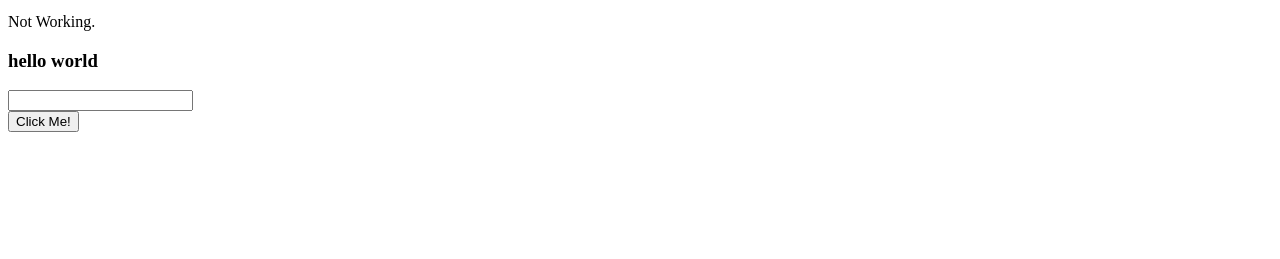
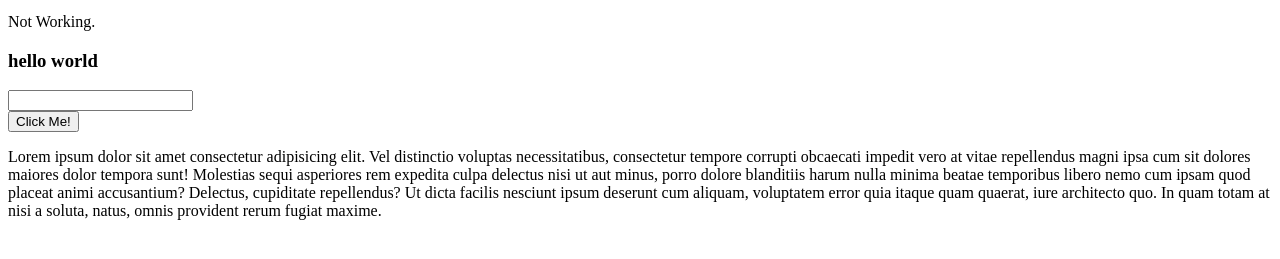
Before and after one commit to iamsabuz02/my-website, a plain HTML site: page index.html in a window 1280 px wide. Shown: the part 101-360 px from the top of the page. Drawn offline with Linux system fonts and the light colour scheme.

Commit message:
letest Update

```diff
--- a/index.html
+++ b/index.html
@@ -16,6 +16,10 @@
     <input type="text">
     <br>
     <button>Click Me!</button>
+    <br>
+    <p>Lorem ipsum dolor sit amet consectetur adipisicing elit. Vel distinctio voluptas necessitatibus, consectetur tempore corrupti obcaecati impedit vero at vitae repellendus magni ipsa cum sit dolores maiores dolor tempora sunt!
+    Molestias sequi asperiores rem expedita culpa delectus nisi ut aut minus, porro dolore blanditiis harum nulla minima beatae temporibus libero nemo cum ipsam quod placeat animi accusantium? Delectus, cupiditate repellendus?
+    Ut dicta facilis nesciunt ipsum deserunt cum aliquam, voluptatem error quia itaque quam quaerat, iure architecto quo. In quam totam at nisi a soluta, natus, omnis provident rerum fugiat maxime.</p>
 </body>
 
 </html>
```
